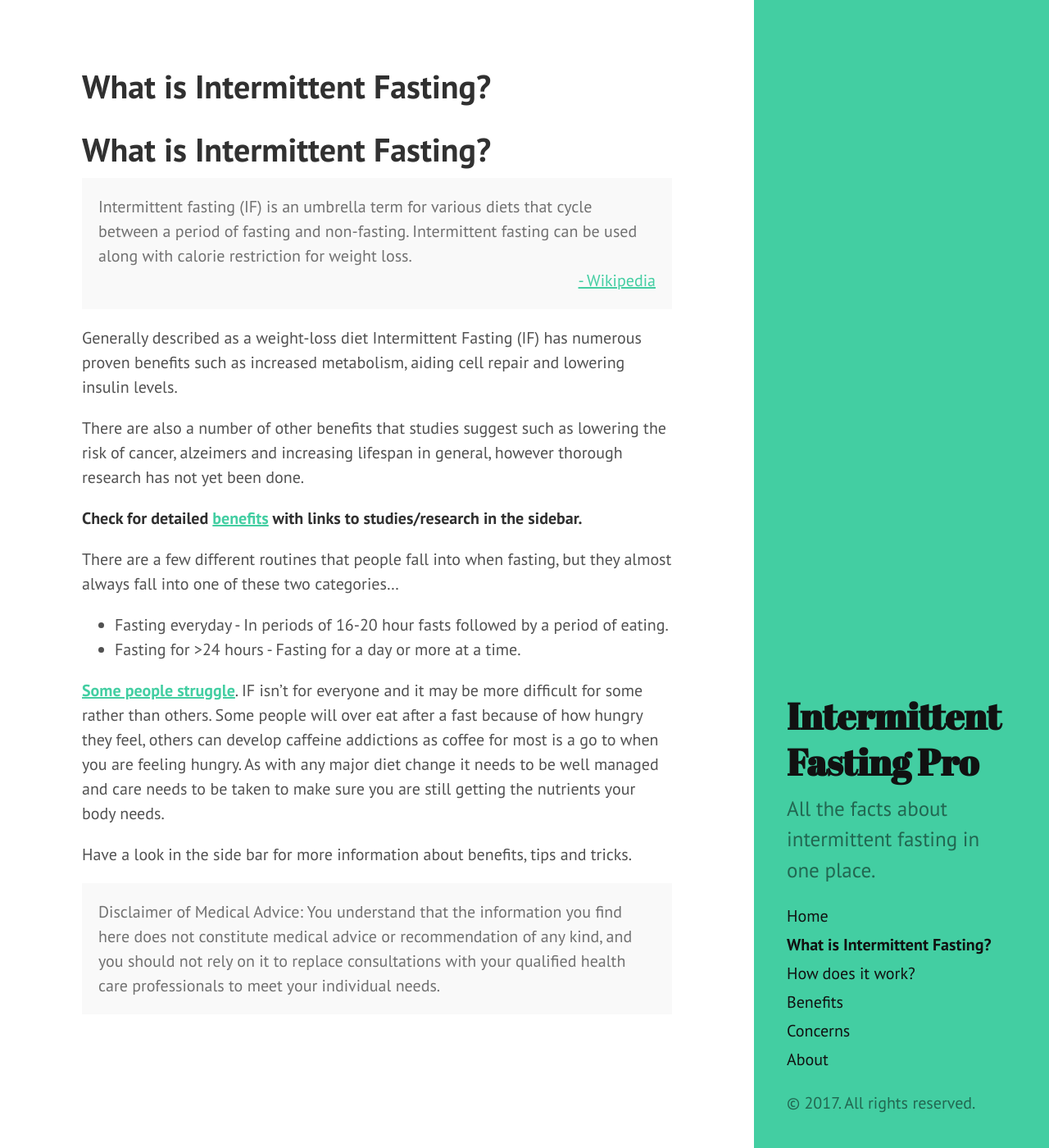
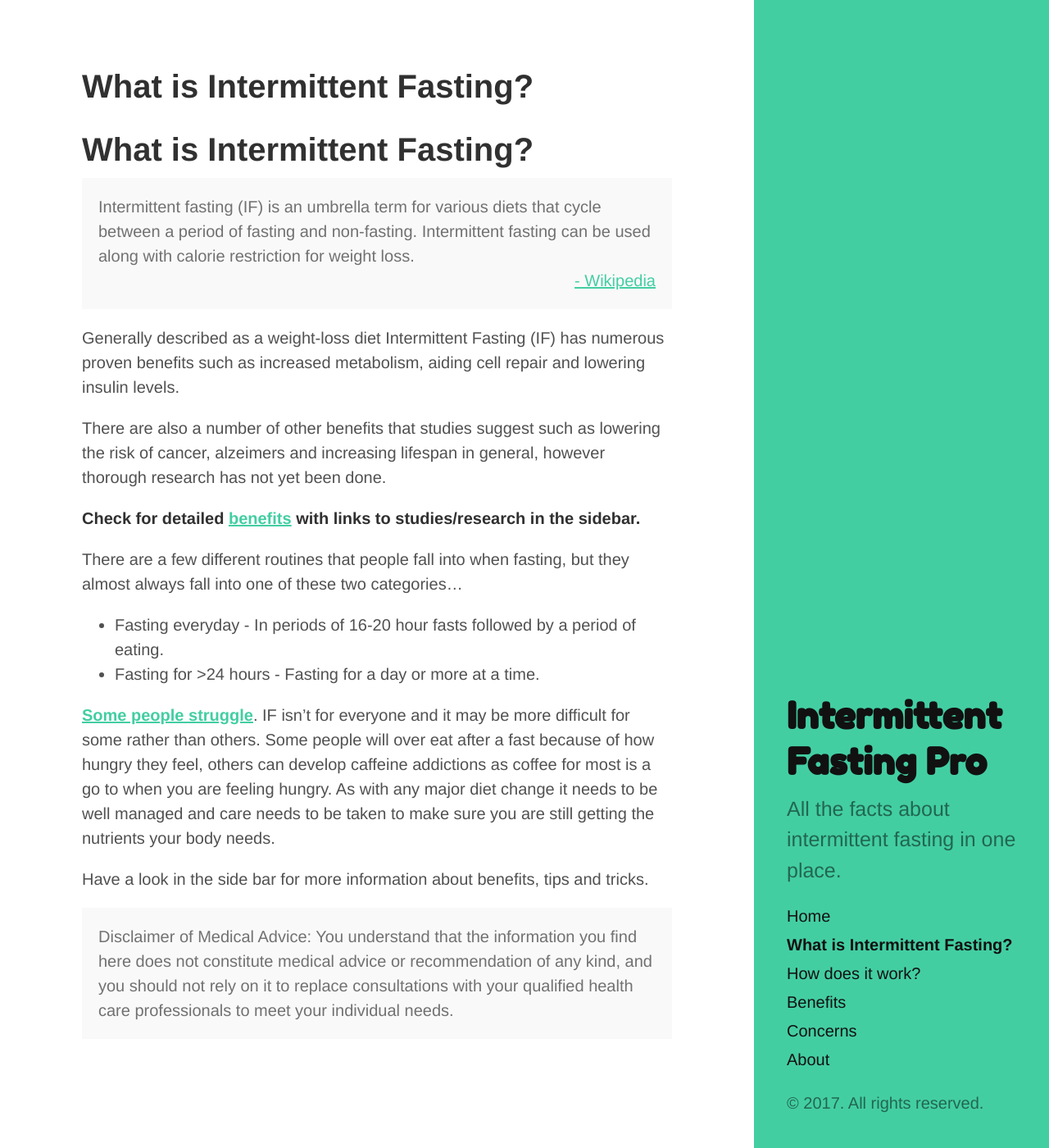
Before and after one commit to foopod/intermittentFasting, a Jekyll site: the page built from index.md, in a window 1280 px wide and 1400 px high. Shown: the whole window at 82% size. Built offline with Jekyll 4.4.1, drawn with Linux system fonts in a browser that asks for light colours; our own code applies the rules of GitHub Pages for plain Markdown files.

Commit message:
Added new font

```diff
--- a/_includes/head.html
+++ b/_includes/head.html
@@ -18,7 +18,8 @@
   <link rel="stylesheet" href="{{ site.baseurl }}public/css/poole.css">
   <link rel="stylesheet" href="{{ site.baseurl }}public/css/syntax.css">
   <link rel="stylesheet" href="{{ site.baseurl }}public/css/hyde.css">
-  <link rel="stylesheet" href="http://fonts.googleapis.com/css?family=PT+Sans:400,400italic,700|Abril+Fatface">
+<!--  <link rel="stylesheet" href="http://fonts.googleapis.com/css?family=PT+Sans:400,400italic,700|Abril+Fatface">-->
+    <link href="https://fonts.googleapis.com/css?family=Chewy|Fredoka+One" rel="stylesheet">
 
   <!-- Icons -->
   <link rel="apple-touch-icon-precomposed" sizes="144x144" href="{{ site.baseurl }}public/apple-touch-icon-144-precomposed.png">
--- a/public/css/hyde.css
+++ b/public/css/hyde.css
@@ -82,7 +82,7 @@ h3{
 .sidebar-about h1 {
   color: #111;
   margin-top: 0;
-  font-family: "Abril Fatface", serif;
+  font-family: "Fredoka One", serif;
   font-size: 2.25rem;
 }
 
```
